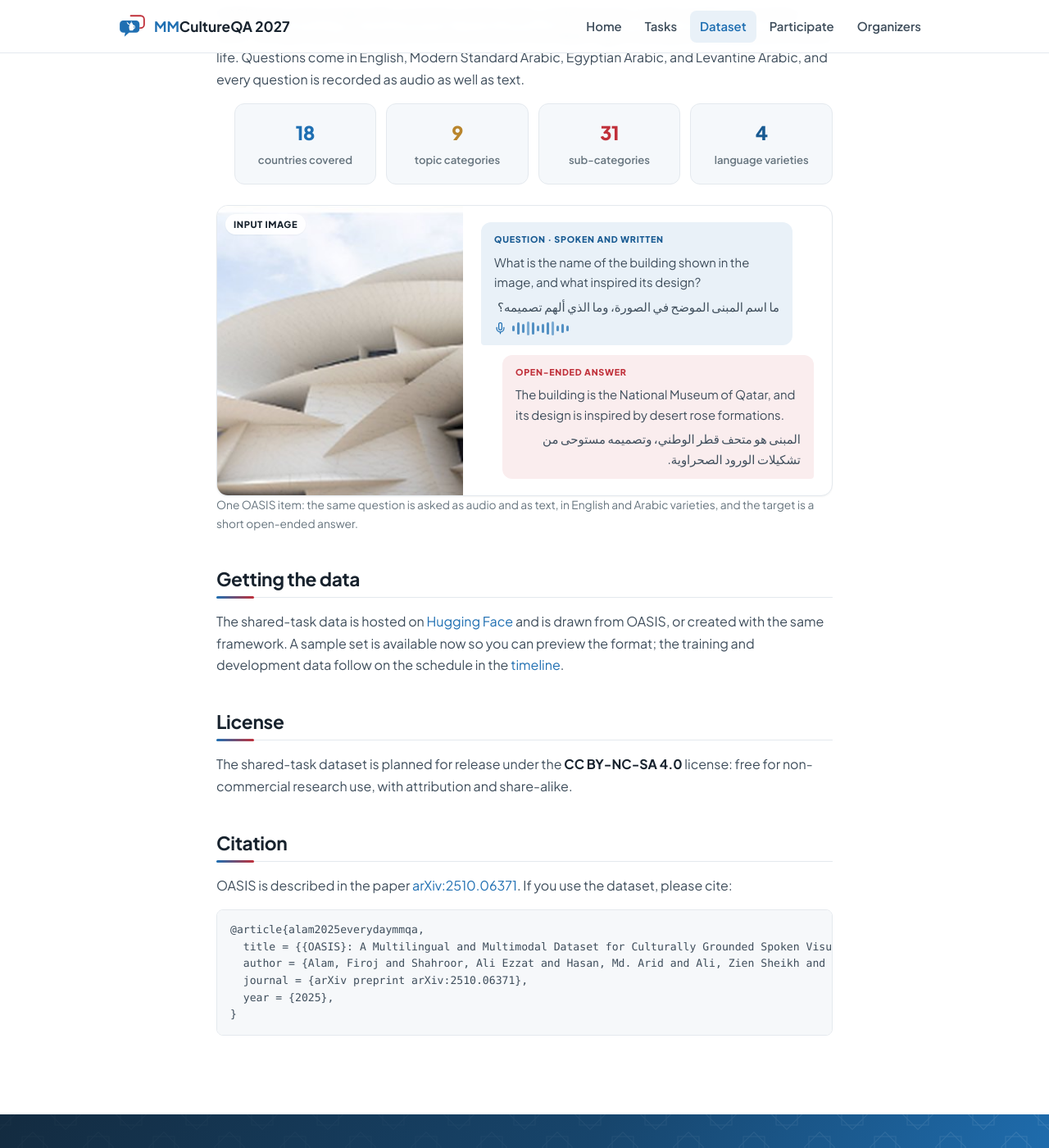
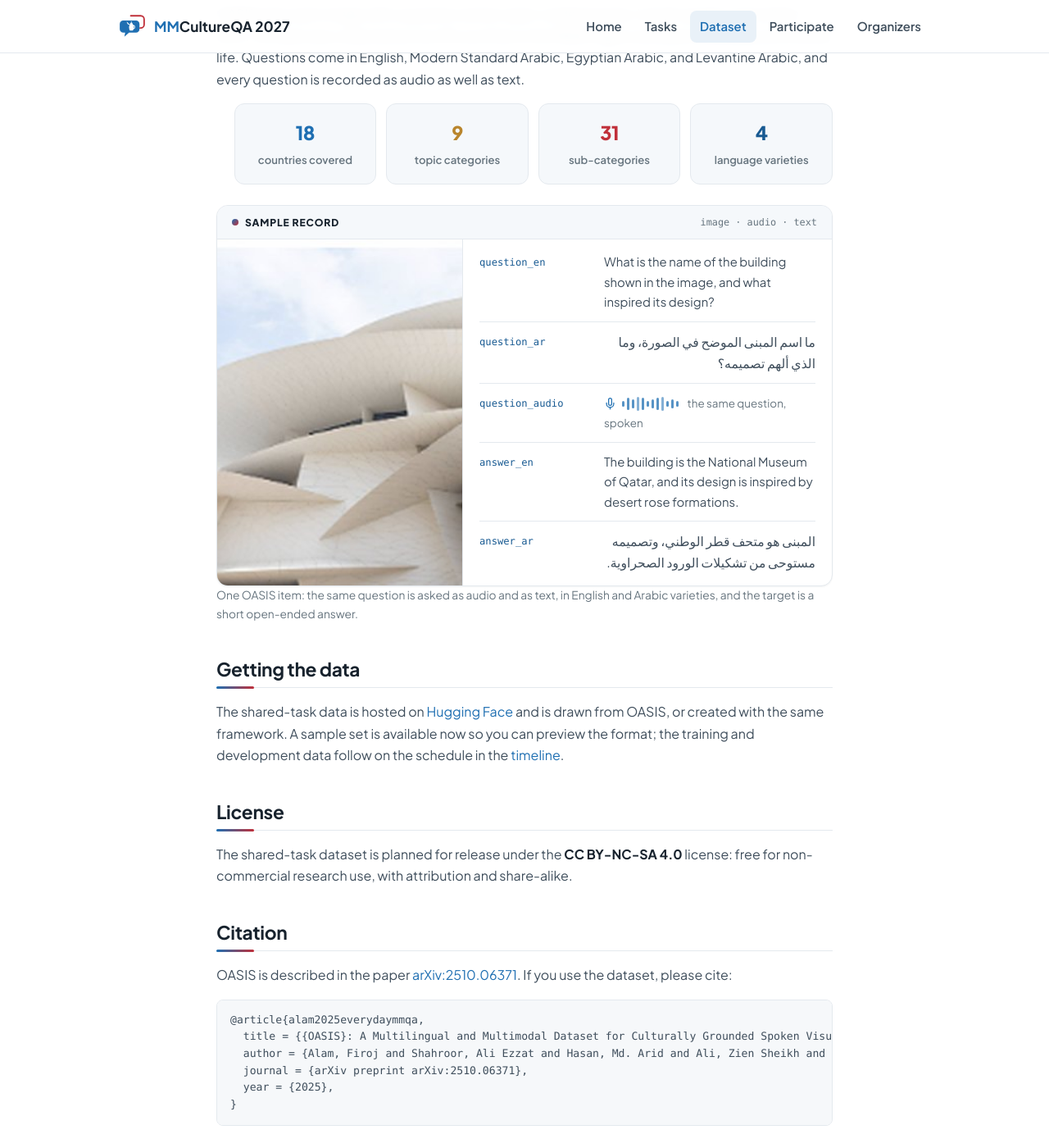
Before and after one commit to mmcultureqa-semeval27/mmcultureqa-semeval27.github.io, a Jekyll site: the page built from oasis.md, in a window 1280 px wide and 1400 px high, scrolled down 484 px. Shown: the whole window at 82% size. Built offline with Jekyll 4.4.1, drawn with Linux system fonts in a browser that asks for light colours.

Commit message:
Dataset sample as a record-view card; version-stamp asset URLs
- Present the sample item like a dataset-viewer record: header bar, image
  panel, and monospace field keys (question_en, question_ar, question_audio,
  answer_en, answer_ar).
- Append the build revision to style.css and main.js URLs so browsers pick up
  fresh assets on every deploy instead of serving stale cached styles.

```diff
--- a/_includes/head.html
+++ b/_includes/head.html
@@ -17,6 +17,6 @@
   <link rel="preconnect" href="https://fonts.gstatic.com" crossorigin>
   <link rel="stylesheet" href="https://fonts.googleapis.com/css2?family=Plus+Jakarta+Sans:wght@400;500;600;700;800&display=swap">
 
-  <link rel="stylesheet" href="{{ '/assets/css/style.css' | relative_url }}">
-  <script src="{{ '/assets/js/main.js' | relative_url }}" defer></script>
+  <link rel="stylesheet" href="{{ '/assets/css/style.css' | relative_url }}?v={{ site.github.build_revision | default: site.time | slice: 0, 10 }}">
+  <script src="{{ '/assets/js/main.js' | relative_url }}?v={{ site.github.build_revision | default: site.time | slice: 0, 10 }}" defer></script>
 </head>
--- a/_sass/_base.scss
+++ b/_sass/_base.scss
@@ -390,40 +390,52 @@ h1, h2, h3, h4 { color: var(--ink); font-weight: 700; line-height: 1.2; letter-s
 .stat-grid li:nth-child(4) b { color: var(--primary-dark); }
 .stat-grid span { font-size: .82rem; font-weight: 600; color: var(--muted); }
 
-/* Sample item card (dataset page) */
-.sample-card {
-  display: grid; grid-template-columns: 300px 1fr;
+/* Sample record (dataset page), styled like a dataset-viewer row */
+.record {
   border: 1px solid var(--line); border-radius: 14px; overflow: hidden;
   background: #fff; box-shadow: var(--shadow-sm);
   margin: 1.6rem 0 0;
 }
-.sample-media { position: relative; }
-.sample-media img { display: block; width: 100%; height: 100%; object-fit: cover; }
-.sample-tag {
-  position: absolute; top: 10px; left: 10px; z-index: 1;
-  padding: 3px 10px; border-radius: 999px;
-  background: rgba(255, 255, 255, .92); color: var(--ink);
-  font-size: .7rem; font-weight: 800; letter-spacing: .05em; text-transform: uppercase;
-  box-shadow: var(--shadow-sm);
+.record-head {
+  display: flex; align-items: center; justify-content: space-between; gap: 12px;
+  padding: 10px 18px;
+  background: var(--soft); border-bottom: 1px solid var(--line);
 }
-.sample-dialog { padding: 20px 22px; display: flex; flex-direction: column; gap: 12px; }
-.bubble { border-radius: 12px; padding: 12px 16px; font-size: .93rem; }
-.bubble p { margin: 0 0 5px; }
-.bubble p:last-child { margin-bottom: 0; }
-.bubble .bubble-tag {
-  margin: 0 0 7px;
-  font-size: .67rem; font-weight: 800; letter-spacing: .07em; text-transform: uppercase;
+.record-title {
+  display: inline-flex; align-items: center; gap: 8px;
+  font-size: .76rem; font-weight: 800; letter-spacing: .07em; text-transform: uppercase;
+  color: var(--ink);
 }
-.bubble.q { background: var(--primary-soft); border-bottom-left-radius: 4px; margin-right: 26px; }
-.bubble.q .bubble-tag { color: var(--primary-dark); }
-.bubble.a { background: var(--accent-soft); border-bottom-right-radius: 4px; margin-left: 26px; }
-.bubble.a .bubble-tag { color: var(--accent); }
-.wave { display: flex; align-items: center; gap: 3px; margin-top: 10px; color: var(--primary); }
+.record-title::before {
+  content: ""; width: 8px; height: 8px; border-radius: 50%;
+  background: linear-gradient(135deg, var(--primary), var(--accent));
+}
+.record-mods {
+  font-family: ui-monospace, SFMono-Regular, Menlo, Consolas, monospace;
+  font-size: .74rem; color: var(--muted);
+}
+.record-body { display: grid; grid-template-columns: 300px 1fr; }
+.record-media { border-right: 1px solid var(--line); }
+.record-media img { display: block; width: 100%; height: 100%; object-fit: cover; }
+.record-fields { margin: 0; padding: 4px 20px; }
+.record-fields .field {
+  display: grid; grid-template-columns: 138px 1fr; gap: 14px;
+  padding: 11px 0; border-bottom: 1px solid var(--line);
+}
+.record-fields .field:last-child { border-bottom: 0; }
+.record-fields dt {
+  font-family: ui-monospace, SFMono-Regular, Menlo, Consolas, monospace;
+  font-size: .76rem; color: var(--primary-dark); padding-top: 3px;
+}
+.record-fields dd { margin: 0; font-size: .93rem; }
+.record-fields dd[dir="rtl"] { text-align: right; font-size: .98rem; }
+.wave { display: inline-flex; align-items: center; gap: 3px; color: var(--primary); vertical-align: middle; }
 .wave svg { margin-right: 4px; flex: none; }
 .wave span { width: 3px; height: 7px; border-radius: 2px; background: var(--primary); opacity: .75; }
 .wave span:nth-child(3n) { height: 15px; }
 .wave span:nth-child(4n) { height: 11px; }
 .wave span:nth-child(5n) { height: 17px; opacity: .55; }
+.wave-note { font-size: .84rem; color: var(--muted); margin-left: 8px; }
 .sample-cap { font-size: .86rem; color: var(--muted); margin-top: .6rem; }
 
 /* Organizers grid */
@@ -532,10 +544,11 @@ h1, h2, h3, h4 { color: var(--ink); font-weight: 700; line-height: 1.2; letter-s
 }
 
 @media (max-width: 720px) {
-  .sample-card { grid-template-columns: 1fr; }
-  .sample-media img { height: 210px; }
-  .bubble.q { margin-right: 10px; }
-  .bubble.a { margin-left: 10px; }
+  .record-body { grid-template-columns: 1fr; }
+  .record-media { border-right: 0; border-bottom: 1px solid var(--line); }
+  .record-media img { height: 210px; }
+  .record-fields .field { display: block; }
+  .record-fields dt { padding: 0 0 3px; }
 }
 
 @media (max-width: 560px) {
--- a/oasis.md
+++ b/oasis.md
@@ -19,23 +19,37 @@ Levantine Arabic, and every question is recorded as audio as well as text.
   <li><b>4</b><span>language varieties</span></li>
 </ul>
 
-<div class="sample-card">
-  <div class="sample-media">
-    <span class="sample-tag">Input image</span>
-    <img src="{{ '/assets/images/sample-item.jpg' | relative_url }}" alt="The National Museum of Qatar, its interlocking discs inspired by the desert rose" loading="lazy">
+<div class="record">
+  <div class="record-head">
+    <span class="record-title">Sample record</span>
+    <span class="record-mods">image · audio · text</span>
   </div>
-  <div class="sample-dialog">
-    <div class="bubble q">
-      <p class="bubble-tag">Question · spoken and written</p>
-      <p>What is the name of the building shown in the image, and what inspired its design?</p>
-      <p dir="rtl" lang="ar">ما اسم المبنى الموضح في الصورة، وما الذي ألهم تصميمه؟</p>
-      <p class="wave" aria-hidden="true"><svg width="15" height="15" viewBox="0 0 24 24" fill="none" stroke="currentColor" stroke-width="2" stroke-linecap="round" stroke-linejoin="round"><path d="M12 1a3 3 0 0 0-3 3v8a3 3 0 0 0 6 0V4a3 3 0 0 0-3-3z"/><path d="M19 10v2a7 7 0 0 1-14 0v-2"/><line x1="12" y1="19" x2="12" y2="22"/></svg><span></span><span></span><span></span><span></span><span></span><span></span><span></span><span></span><span></span><span></span><span></span><span></span></p>
+  <div class="record-body">
+    <div class="record-media">
+      <img src="{{ '/assets/images/sample-item.jpg' | relative_url }}" alt="The National Museum of Qatar, its interlocking discs inspired by the desert rose" loading="lazy">
     </div>
-    <div class="bubble a">
-      <p class="bubble-tag">Open-ended answer</p>
-      <p>The building is the National Museum of Qatar, and its design is inspired by desert rose formations.</p>
-      <p dir="rtl" lang="ar">المبنى هو متحف قطر الوطني، وتصميمه مستوحى من تشكيلات الورود الصحراوية.</p>
-    </div>
+    <dl class="record-fields">
+      <div class="field">
+        <dt>question_en</dt>
+        <dd>What is the name of the building shown in the image, and what inspired its design?</dd>
+      </div>
+      <div class="field">
+        <dt>question_ar</dt>
+        <dd dir="rtl" lang="ar">ما اسم المبنى الموضح في الصورة، وما الذي ألهم تصميمه؟</dd>
+      </div>
+      <div class="field">
+        <dt>question_audio</dt>
+        <dd><span class="wave" aria-hidden="true"><svg width="15" height="15" viewBox="0 0 24 24" fill="none" stroke="currentColor" stroke-width="2" stroke-linecap="round" stroke-linejoin="round"><path d="M12 1a3 3 0 0 0-3 3v8a3 3 0 0 0 6 0V4a3 3 0 0 0-3-3z"/><path d="M19 10v2a7 7 0 0 1-14 0v-2"/><line x1="12" y1="19" x2="12" y2="22"/></svg><span></span><span></span><span></span><span></span><span></span><span></span><span></span><span></span><span></span><span></span><span></span><span></span></span> <span class="wave-note">the same question, spoken</span></dd>
+      </div>
+      <div class="field">
+        <dt>answer_en</dt>
+        <dd>The building is the National Museum of Qatar, and its design is inspired by desert rose formations.</dd>
+      </div>
+      <div class="field">
+        <dt>answer_ar</dt>
+        <dd dir="rtl" lang="ar">المبنى هو متحف قطر الوطني، وتصميمه مستوحى من تشكيلات الورود الصحراوية.</dd>
+      </div>
+    </dl>
   </div>
 </div>
 
```
